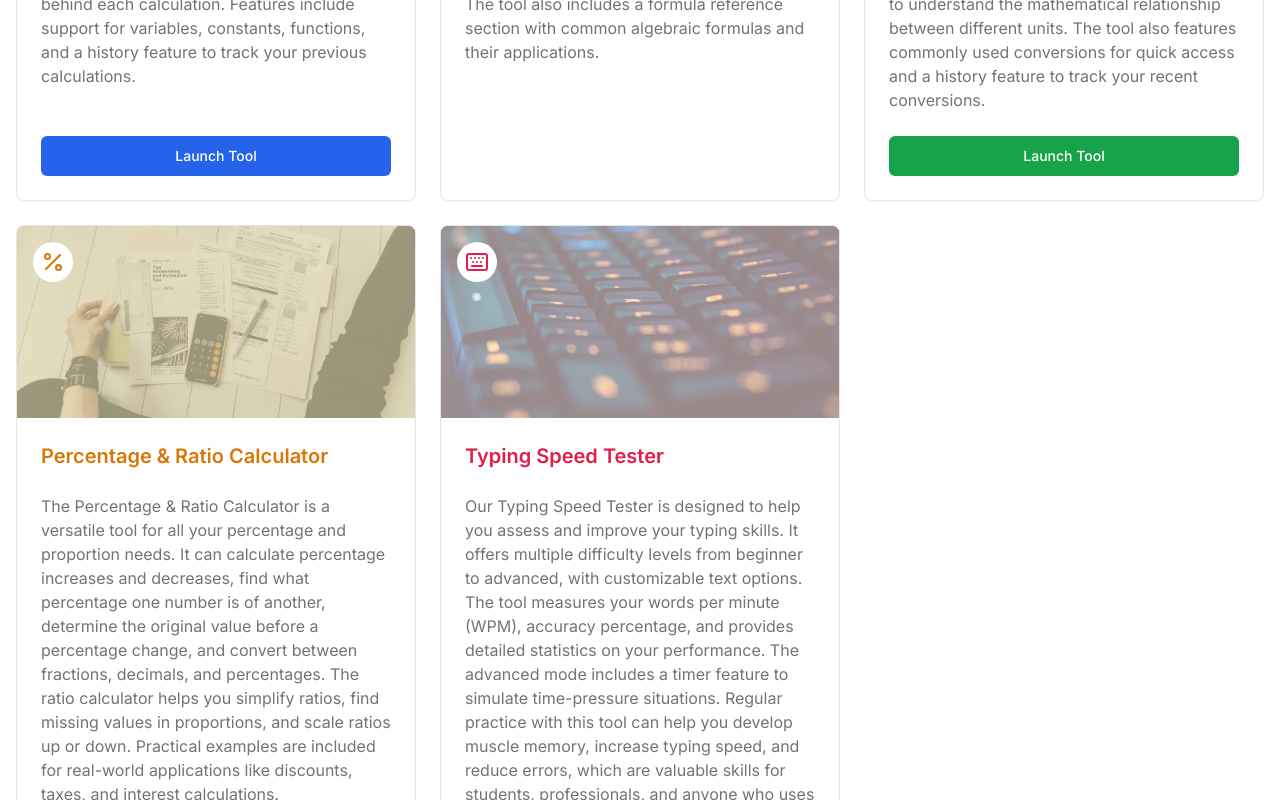
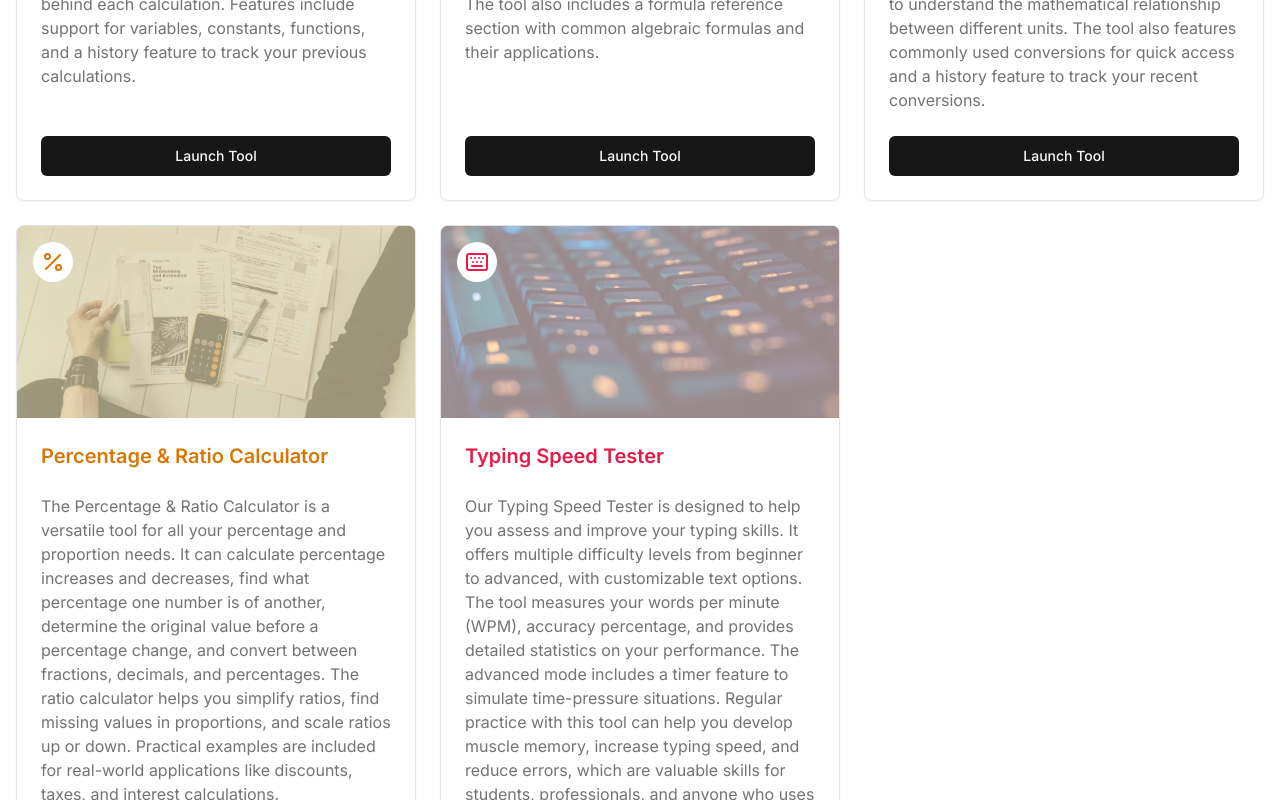
Before and after one commit to sjfsdh/mathsprotest, a Next.js app: page / in a window 1280 px wide. Shown: the part 1460-2260 px from the top of the page. Built offline with nearby package versions, Linux system fonts and the light colour scheme.

Commit message:
Update tool-card.tsx

```diff
--- a/components/tool-card.tsx
+++ b/components/tool-card.tsx
@@ -44,30 +44,16 @@ export function ToolCard({ tool }: ToolCardProps) {
         <p className="text-muted-foreground">{longDescription || description}</p>
       </CardContent>
       <CardFooter className="p-6 pt-0">
-       <Button
-  asChild
-  className={`w-full ${
-    color
-      .split(" ")
-      .map((cls) =>
-        cls.includes("transparent")
-          ? cls.includes("dark:") ? "dark:bg-gray-700" : "bg-gray-600"
-          : cls.replace("-100", "-600").replace("-950", "-600")
-      )
-      .join(" ")
-  } hover:${
-    color
-      .split(" ")
-      .map((cls) =>
-        cls.includes("transparent")
-          ? cls.includes("dark:") ? "dark:bg-gray-800" : "bg-gray-700"
-          : cls.replace("-100", "-700").replace("-950", "-700")
-      )
-      .join(" ")
-  } text-white`}
->
-  <Link href={`/tools/${id}`}>Launch Tool</Link>
+      <Button asChild>
+  <a
+    href={`/tools/${id}`}
+    className={`w-full text-center ${color.replace("-100", "-600")}`}
+  >
+    Launch Tool
+  </a>
 </Button>
+
+
 
       </CardFooter>
     </Card>
```
